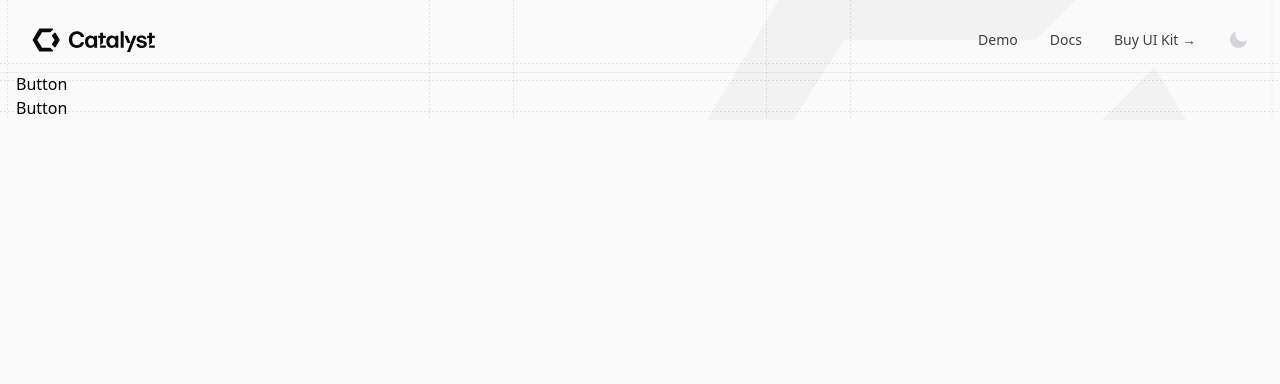
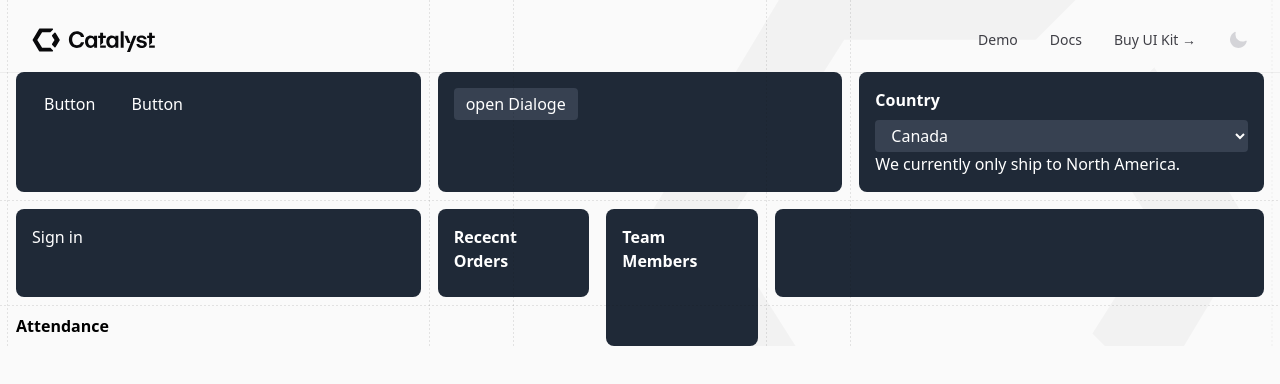
Before and after one commit to nikiiigoyal/tailwind-css-projects, a website: page catalystUIKit/index.html in a window 1280 px wide. Drawn offline with nearby package versions, Linux system fonts and the light colour scheme.

```diff
--- a/catalystUIKit/index.html
+++ b/catalystUIKit/index.html
@@ -174,24 +174,42 @@
 
                         </rect>
                     </svg>
-
-                    <div class="button">
-                        <div>
-                            <div>
-                                <div>
-                                    <button>Button</button>
-                                    <button>Button</button>
-                                </div>
+                    <!-- <div class=" gap-4 p-4 max-w-7xl mx-auto bg-gray-900"> -->
+                        <div class="button xl:col-span-5 bg-gray-800 rounded-lg p-4 text-white">
+                            <div class="space-x-2">
+                                <button class="bg-gary-700 px-3 py-1 rounded">Button</button>
+                                <button class="bg-gary-700 px-3 py-1 rounded">Button</button>
                             </div>
                         </div>
+                        <div class="opendialog xl:col-span-5 bg-gray-800 rounded-lg p-4 text-white">
+                      <button class="bg-gray-700 px-3 py-1 rounded">open Dialoge</button>
                     </div>
-                    <div class="opendialog"></div>
-                    <div class="country"></div>
-                    <div class="form"></div>
-                    <div class="orders"></div>
-                    <div class="members"></div>
-                    <div class="attendance"></div>
+                        <div class="country bg-gray-800 rounded-lg p-4 text-white sm:col-span-2 xl:col-span-5 md:col-span-1">
+                            <h2 class="font-semibold mb-2">Country</h2>
+                            <select class="bg-gray-700 px-3 py-1 rounded w-full">
+                                <option>Canada</option>
+                                <option>United States</option>
+                                <option>Mexico</option>
+                            </select>
+                            <p>We currently only ship to North America.</p>
+                        </div>
+                        <div class="form bg-gray-800 rounded-lg p-4 text-white sm:col-span-2 xl:col-span-5 md:col-span-1">
+                            <h2>Sign in</h2>
+                        </div>
+                        <div class="orders bg-gray-800 rounded-lg p-4 text-white  sm:col-span-2 xl:col-span-2">
+                            <h2 class="font-semibold mb-2">Rececnt Orders</h2>
+
+                        </div>
+                        <div class="members bg-gray-800 rounded-lg p-4 text-white md:row-span-2 sm:col-span-2 xl:col-span-2">
+                            <h2 class="font-semibold mb-2">Team Members</h2>
+
+                        </div>
+                        <div class="attendance bg-gray-800 rounded-lg p-4 text-white
+                        sm:col-span-2 xl:col-span-6
+                        md:col-span-1"></div>
+                        <h2 class="font-semibold mb-2">Attendance</h2>
                     </div>
+
                 </main>
             </div>
         </div>
```
